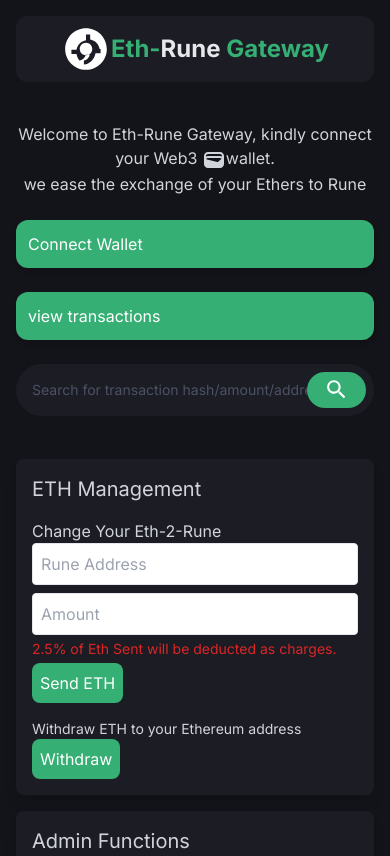
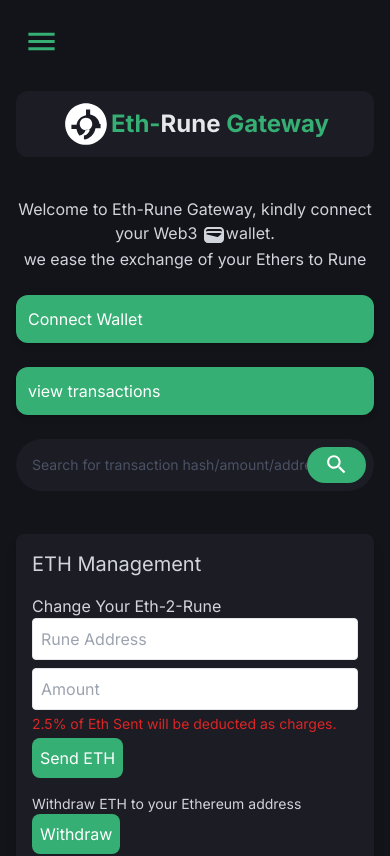
Before and after one commit to Jobex11/ethereumbridge, a Next.js app: page / in a window 390 px wide. Shown: the top 856 px of the page. Built offline with nearby package versions, Linux system fonts and the light colour scheme.

Commit message:
added nav

```diff
--- a/app/Navbar.js
+++ b/app/Navbar.js
@@ -1,11 +1,21 @@
 "use client";
-import React from "react";
+import React, { useState } from "react";
 import SearchIcon from "@mui/icons-material/Search";
 import ConnectWallet from "./components/ConnectWallet";
 import CryptoKingIcon from "./components/CryptoKingIcon";
+import { IconButton } from "@mui/material";
+import MenuIcon from "@mui/icons-material/Menu"; // Menu Icon for opening the nav bar
+import CloseIcon from "@mui/icons-material/Close"; // Optional: Close icon to close the nav bar
+import Link from "next/link";
 
 import WalletIcon from "@mui/icons-material/Wallet";
 const Navbar = ({ connectWallet, account }) => {
+  const [open, setOpen] = useState(false);
+
+  const toggleNav = () => {
+    setOpen(!open);
+  };
+
   return (
     <div className="flex md:flex-row flex-col-reverse justify-between mb-[35px] gap-6">
       <div className="lg:flex-1 flex flex-row max-w-[458px] py-2 pl-4 pr-2 h-[52px] bg-[#1c1c24] rounded-[100px]">
@@ -41,6 +51,42 @@ const Navbar = ({ connectWallet, account }) => {
           Eth-<span className="text-gray-200">Rune</span> Gateway
         </h3>
       </div>
+      {/* nav bar */}
+      <div className="md:hidden">
+        {/* Menu Icon to open the full-screen navigation */}
+        <IconButton onClick={toggleNav}>
+          <MenuIcon fontSize="large" className="text-main" /> {/* Menu Icon */}
+        </IconButton>
+
+        {/* Full-Screen Navigation */}
+        {open && (
+          <div className="fixed inset-0 bg-black bg-opacity-90 z-50 flex flex-col items-center justify-center w-screen h-screen">
+            {/* Close Icon */}
+            <IconButton
+              className="absolute top-4 right-4 text-main"
+              onClick={toggleNav}
+            >
+              <CloseIcon fontSize="large" />
+            </IconButton>
+
+            {/* Navigation Links */}
+            <nav className="flex flex-col space-y-8 text-center">
+              <Link href="/" className="text-white text-3xl ">
+                Home
+              </Link>
+              <Link href="#about" className="text-white text-3xl ">
+                View Transactions
+              </Link>
+              <Link href="#services" className="text-white text-3xl ">
+                Get Info
+              </Link>
+              <Link href="#contact" className="text-white text-3xl ">
+                Contact Us
+              </Link>
+            </nav>
+          </div>
+        )}
+      </div>
     </div>
   );
 };
```
